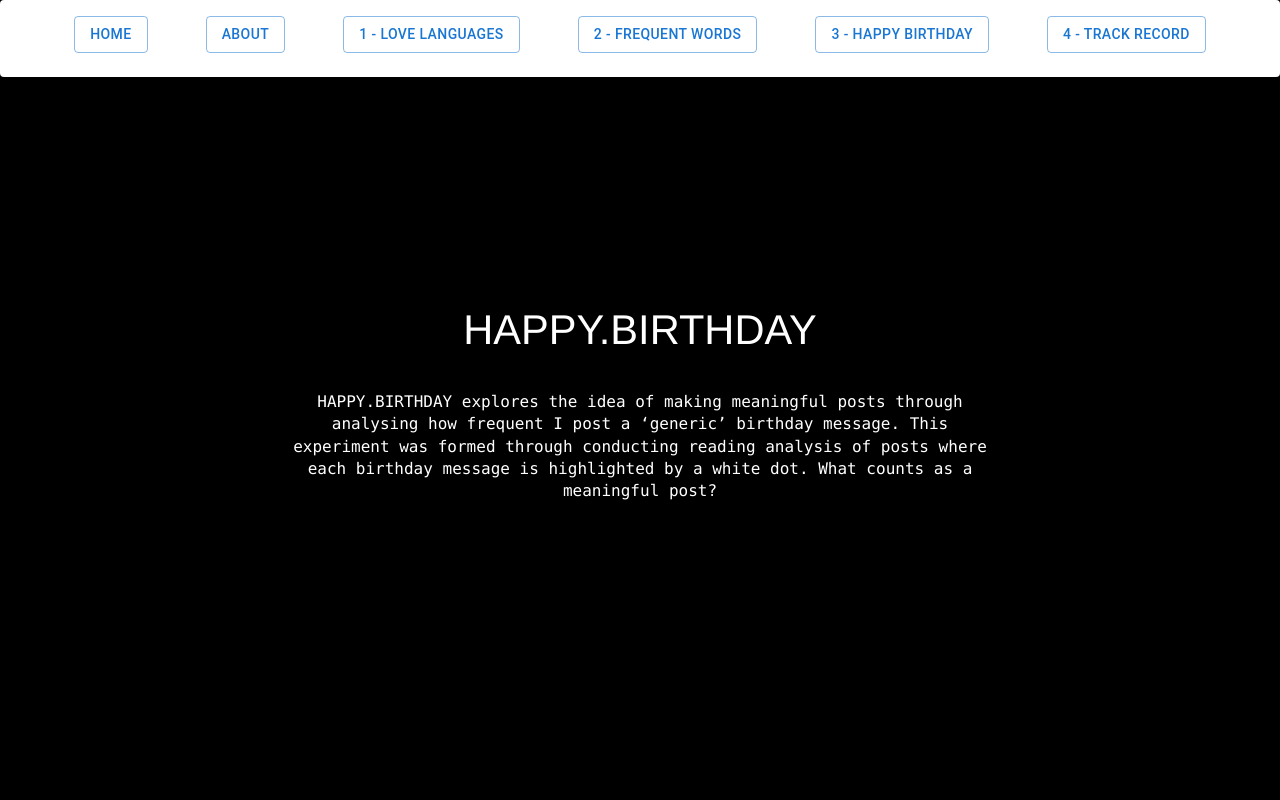
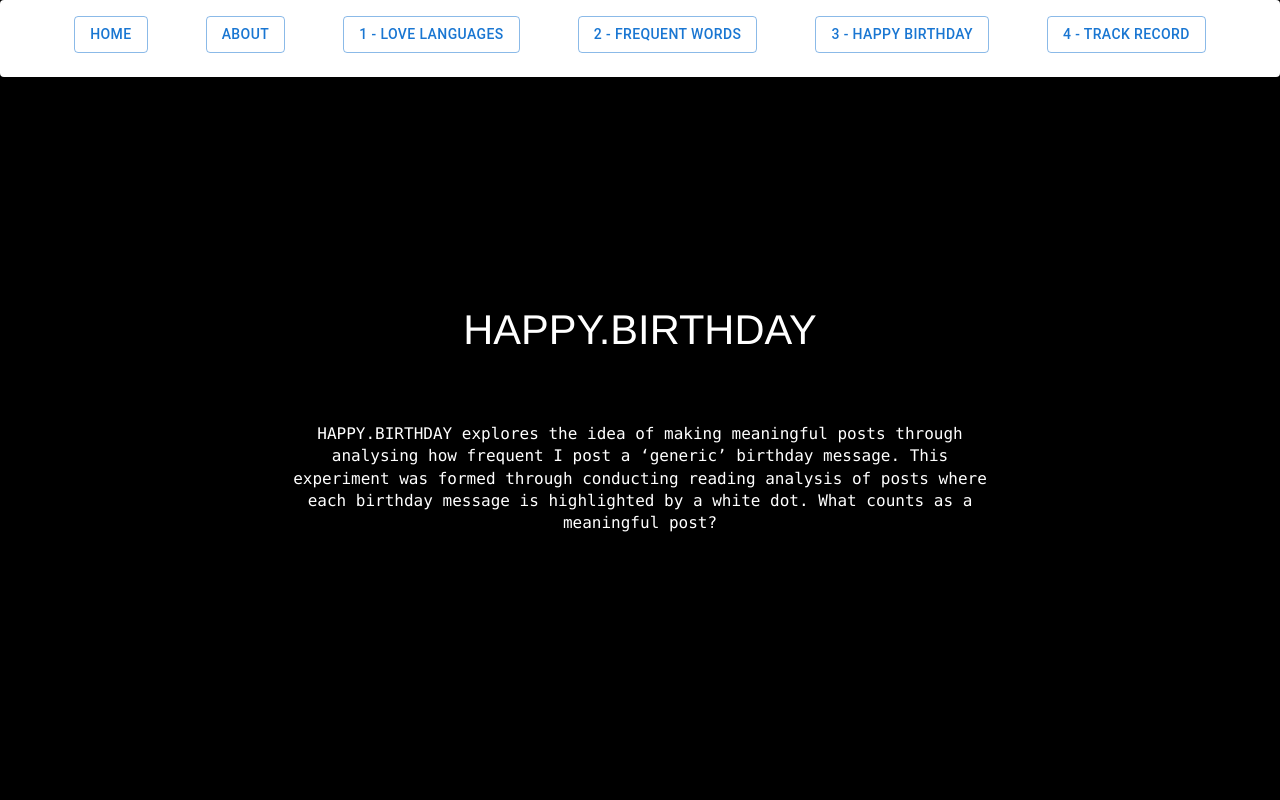
Before and after one commit to carmen-yeh/carmen-yeh.github.io, a React (Create React App) app in the folder frontend/: page /happy-birthday in a window 1280 px wide. Shown: the top 800 px of the page. Built offline with nearby package versions, Linux system fonts and the light colour scheme; what react-animations would draw is missing.

Commit message:
Update happybirthday.css

```diff
--- a/frontend/src/pages/3-happy-birthday/happybirthday.css
+++ b/frontend/src/pages/3-happy-birthday/happybirthday.css
@@ -1,11 +1,10 @@
 * {
-    margin-left: auto;
-    margin-right: auto;
+  margin: 0;
 }
 
 #happybirthday h1{
     font-size: 2.6rem;
-    padding: 2rem;
+    padding: 4rem;
     padding-top: 14rem;
     font-family: "Helvetica", "Arial", sans-serif;
     font-weight: lighter;
@@ -26,3 +25,15 @@ padding-bottom: 20rem;
   font-family: 'Menlo', 'Courier New', monospace;
 
 }
+
+#footer {
+padding-bottom:20px;
+}
+
+#footer p2 {
+  font-size: 0.8rem;
+    max-width: 90%;
+        font-family: "Helvetica", "Arial", sans-serif;
+    font-weight: lighter;
+    padding-bottom:60px;
+}
```
